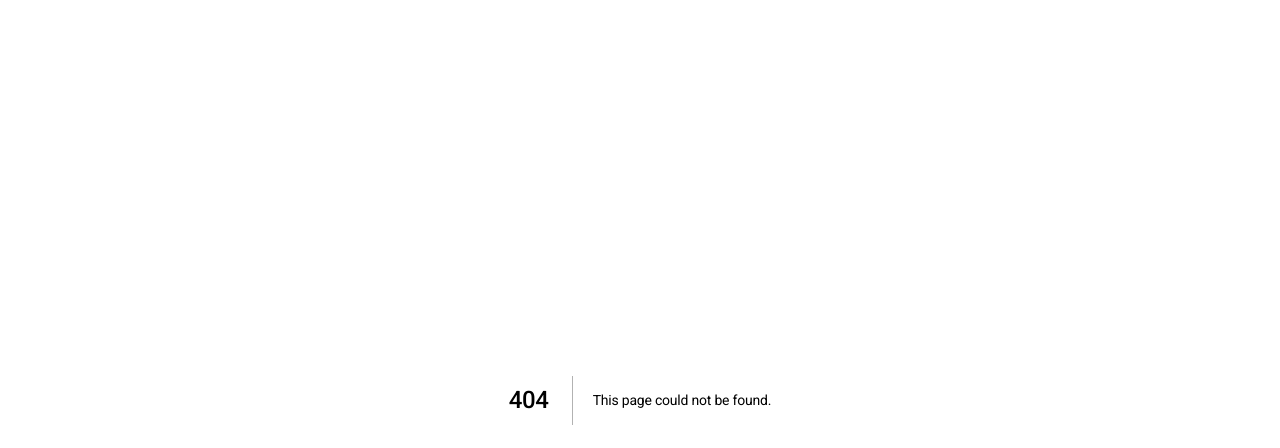
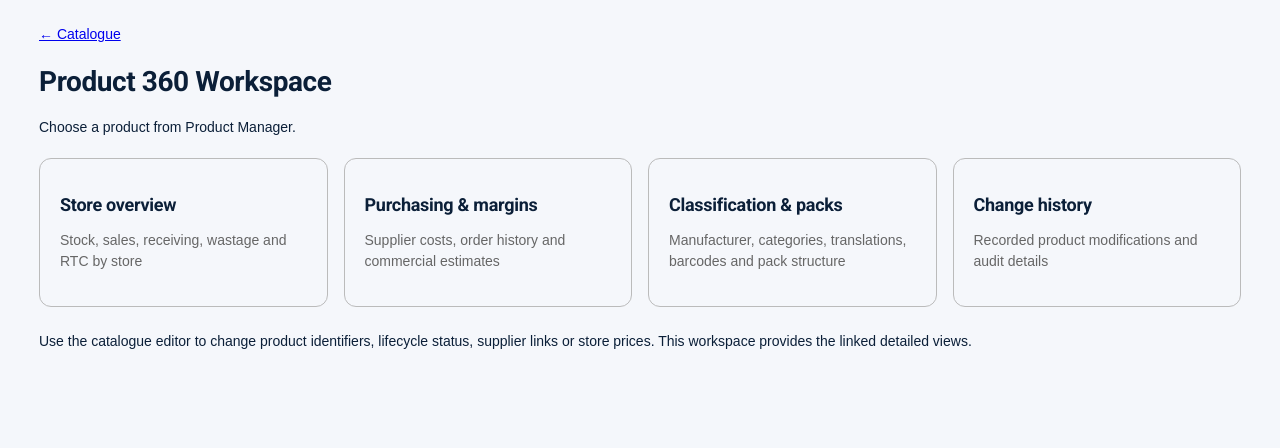
Before and after one commit to franklinajithan/omnicore-retail-platform, a Next.js app in the folder apps/web/: page /products/manage/workspace in a window 1280 px wide. Before the commit this address had no page. Shown: the top 448 px of the page. Built offline with nearby package versions, Linux system fonts and the light colour scheme.

Commit message:
feat(web): unified Product 360 feature navigation hub

```diff
--- /dev/null
+++ b/apps/web/app/products/manage/workspace/page.tsx
@@ -0,0 +1,18 @@
+'use client';
+import {useEffect,useState} from 'react';
+import Link from 'next/link';
+const sections=[
+ {name:'Store overview',path:'overview',description:'Stock, sales, receiving, wastage and RTC by store'},
+ {name:'Purchasing & margins',path:'commercial',description:'Supplier costs, order history and commercial estimates'},
+ {name:'Classification & packs',path:'master-data',description:'Manufacturer, categories, translations, barcodes and pack structure'},
+ {name:'Change history',path:'audit',description:'Recorded product modifications and audit details'}
+];
+export default function ProductWorkspace(){
+ const[id,setId]=useState(''),[product,setProduct]=useState<{sku:string;name:string;status:string}|null>(null),[error,setError]=useState('');
+ useEffect(()=>{const value=new URLSearchParams(location.search).get('id')||'';setId(value);if(!value)return;fetch('/api/catalog-admin?id='+encodeURIComponent(value),{cache:'no-store'}).then(async r=>{const v=await r.json();if(!r.ok)throw Error(v.message||v.error||'Product could not be loaded');return v}).then(setProduct).catch(e=>setError(String(e)))},[]);
+ return <main style={{maxWidth:1250,margin:'auto',padding:24,fontFamily:'sans-serif'}}><Link href="/products/manage">← Catalogue</Link><header style={{margin:'20px 0'}}><h1>Product 360 Workspace</h1>{product?<p><strong>{product.sku}</strong> · {product.name} · {product.status}</p>:<p>Choose a product from Product Manager.</p>}</header>{error&&<p role="alert" style={{color:'firebrick'}}>{error}</p>}
+ <div style={{display:'grid',gridTemplateColumns:'repeat(auto-fit,minmax(230px,1fr))',gap:16}}>
+ {sections.map(s=><Link href={'/products/manage/'+s.path+'?id='+encodeURIComponent(id)} key={s.path} style={{border:'1px solid #bbb',borderRadius:12,padding:20,textDecoration:'none',color:'inherit',display:'block'}}><h2 style={{fontSize:18}}>{s.name}</h2><p style={{color:'#666'}}>{s.description}</p></Link>)}
+ </div>
+ <p style={{marginTop:24}}>Use the catalogue editor to change product identifiers, lifecycle status, supplier links or store prices. This workspace provides the linked detailed views.</p></main>
+}
```
